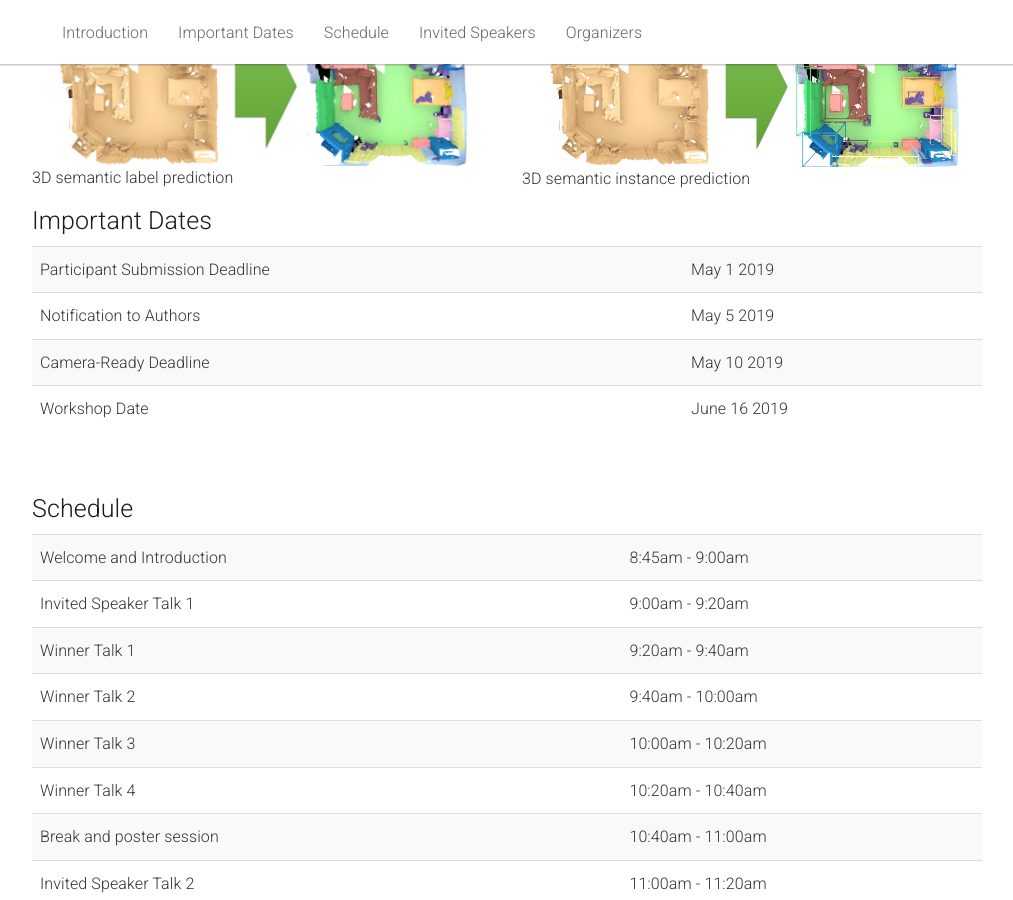
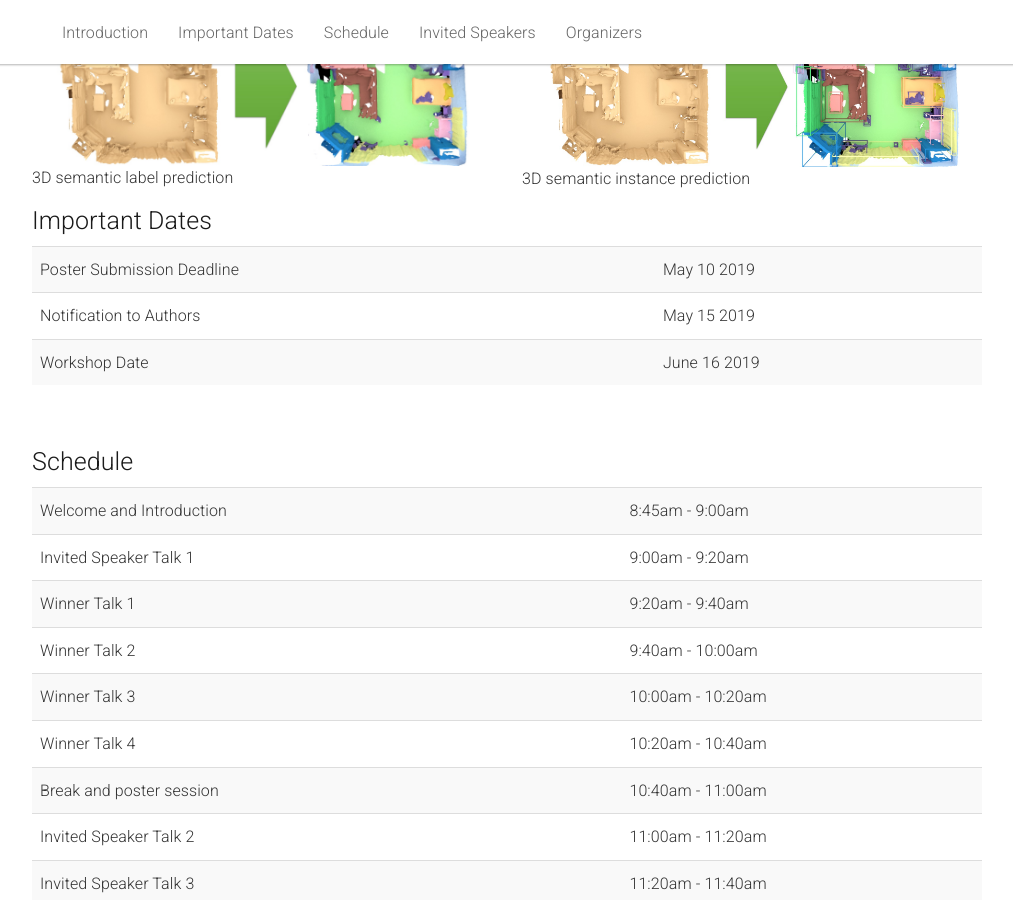
Before and after one commit to ScanNet/cvpr2019workshop, a Jekyll site: the page built from _pages/home.md, in a window 1280 px wide and 900 px high, scrolled down 1461 px. Shown: the whole window, without its empty margins (133-1146 px from the left). Built offline with Jekyll 4.4.1, drawn with Linux system fonts in a browser that asks for light colours.

Commit message:
Update home.md

```diff
--- a/_pages/home.md
+++ b/_pages/home.md
@@ -112,16 +112,12 @@
     <table class="table table-striped">
       <tbody>
         <tr>
-          <td>Participant Submission Deadline</td>
-          <td>May 1 2019</td>
+          <td>Poster Submission Deadline</td>
+          <td>May 10 2019</td>
         </tr>
         <tr>
           <td>Notification to Authors</td>
-          <td>May 5 2019</td>
-        </tr>
-        <tr>
-          <td>Camera-Ready Deadline</td>
-          <td>May 10 2019</td>
+          <td>May 15 2019</td>
         </tr>
         <tr>
           <td>Workshop Date</td>
```
